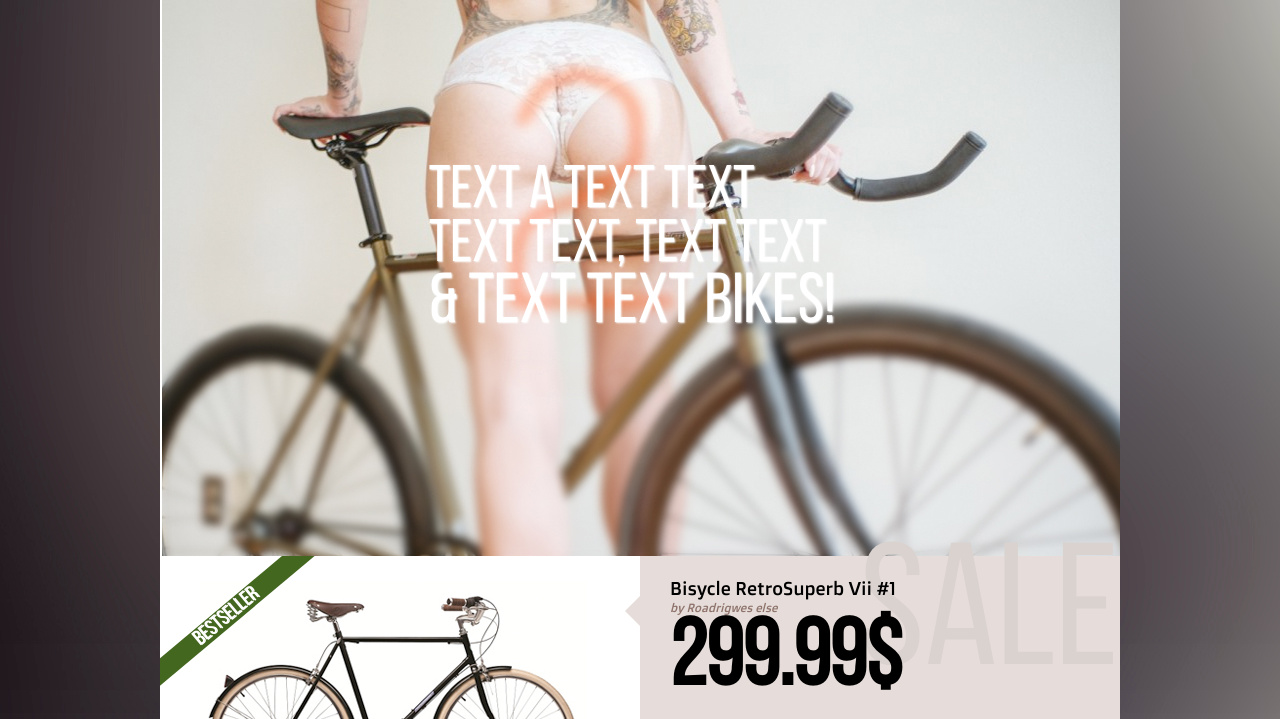
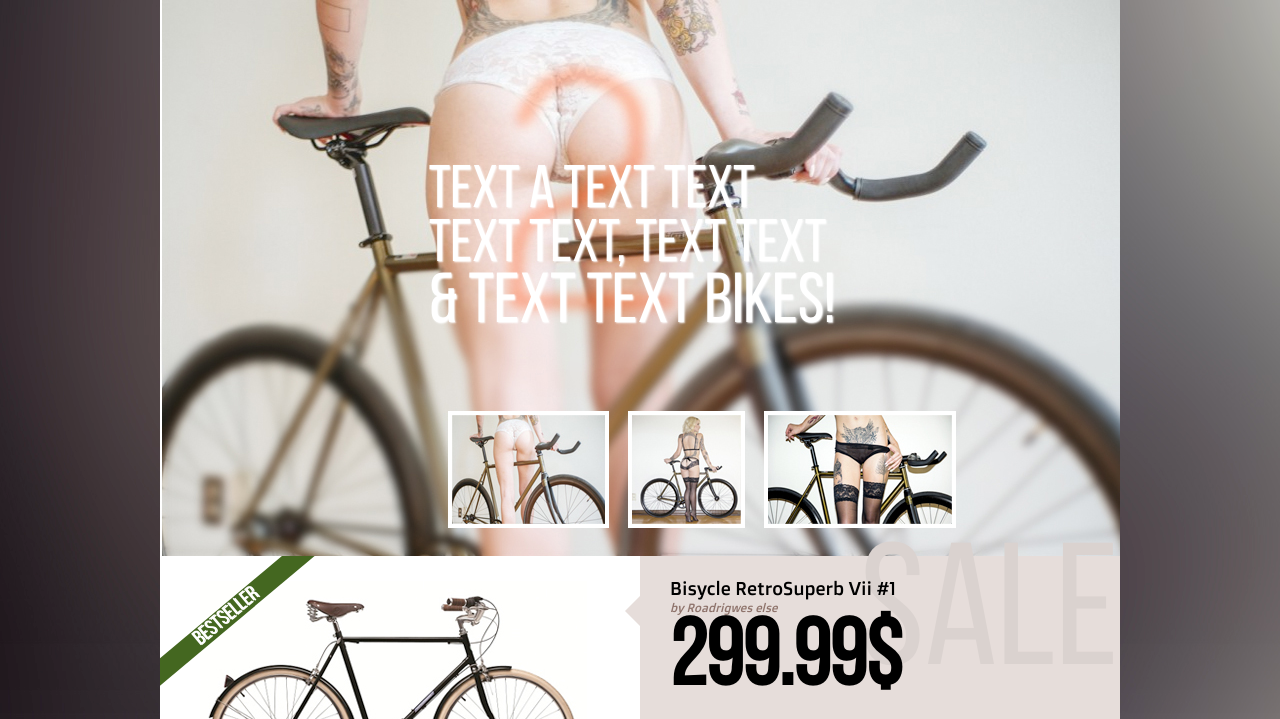
Before and after one commit to LisichkinaJane/MybikeShopTest, a plain HTML site: page index.html in a window 1280 px wide. Shown: the part 81-800 px from the top of the page. Drawn offline with Linux system fonts and the light colour scheme.

Commit message:
second commit

```diff
--- a/index.html
+++ b/index.html
@@ -27,6 +27,7 @@
                     </ul>
                 </div>
             </div>
+            <div class="slider-wrapper">
             <ul class="slider">
                 <li class="slider-text slider-text1">
                     <p>what a beautiful bike</p>
@@ -51,6 +52,7 @@
                         <li><img src="img/littleBaner/img3.jpg"></li>
                     </ul>
                 </div>
+            </div>
             <div class="bestseller">
                 <div class="bestseller-bike">
                     <div class="bike-img">
--- a/styles/style.css
+++ b/styles/style.css
@@ -68,6 +68,9 @@ li{
 }
 .navbar ul li:hover{
     background-color:#8F746C;
+}
+.slider-wrapper{
+    position: relative;
 }
 .slider{
     width: 960px;
```
Also changed, not shown: BikeShopScreen.png (added).
